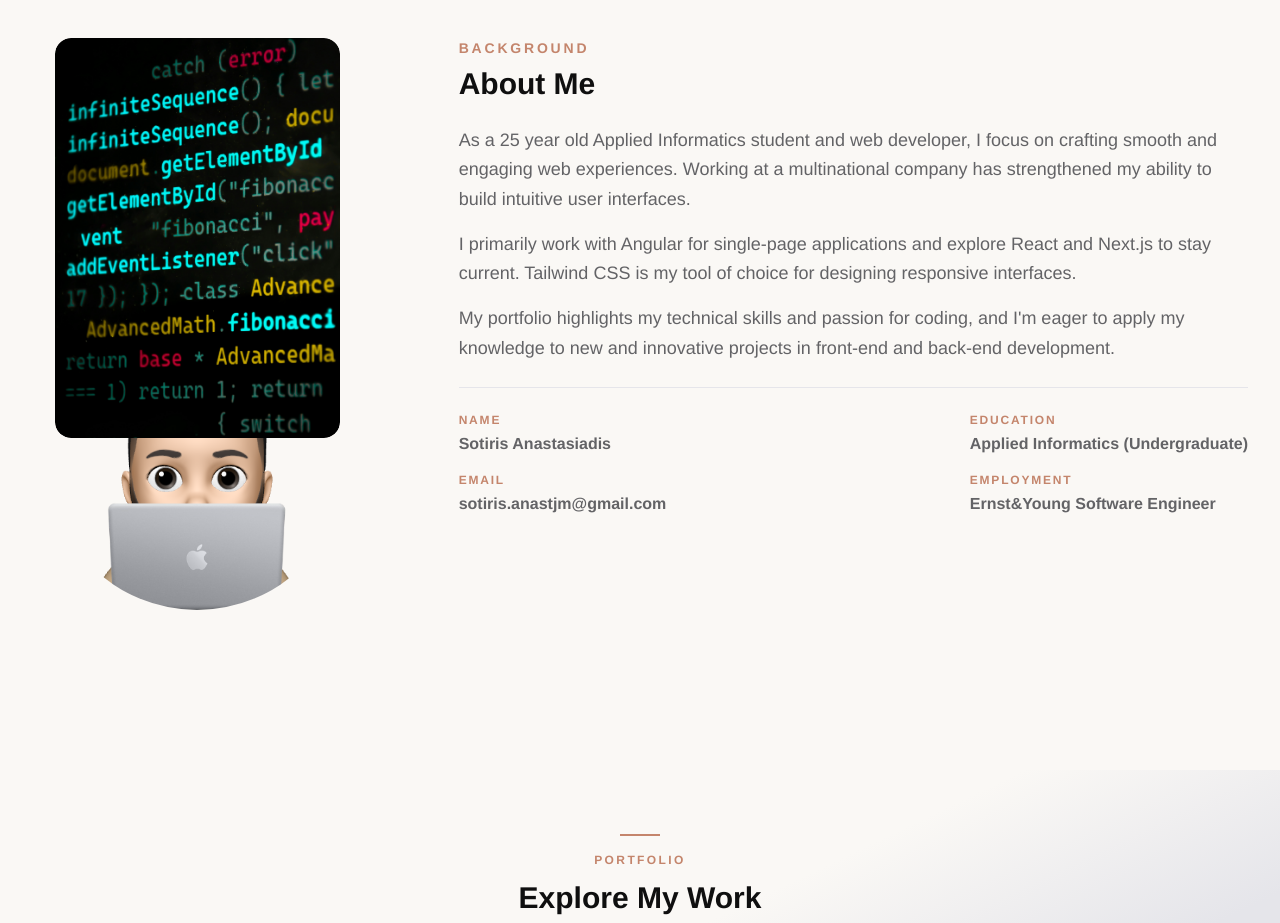
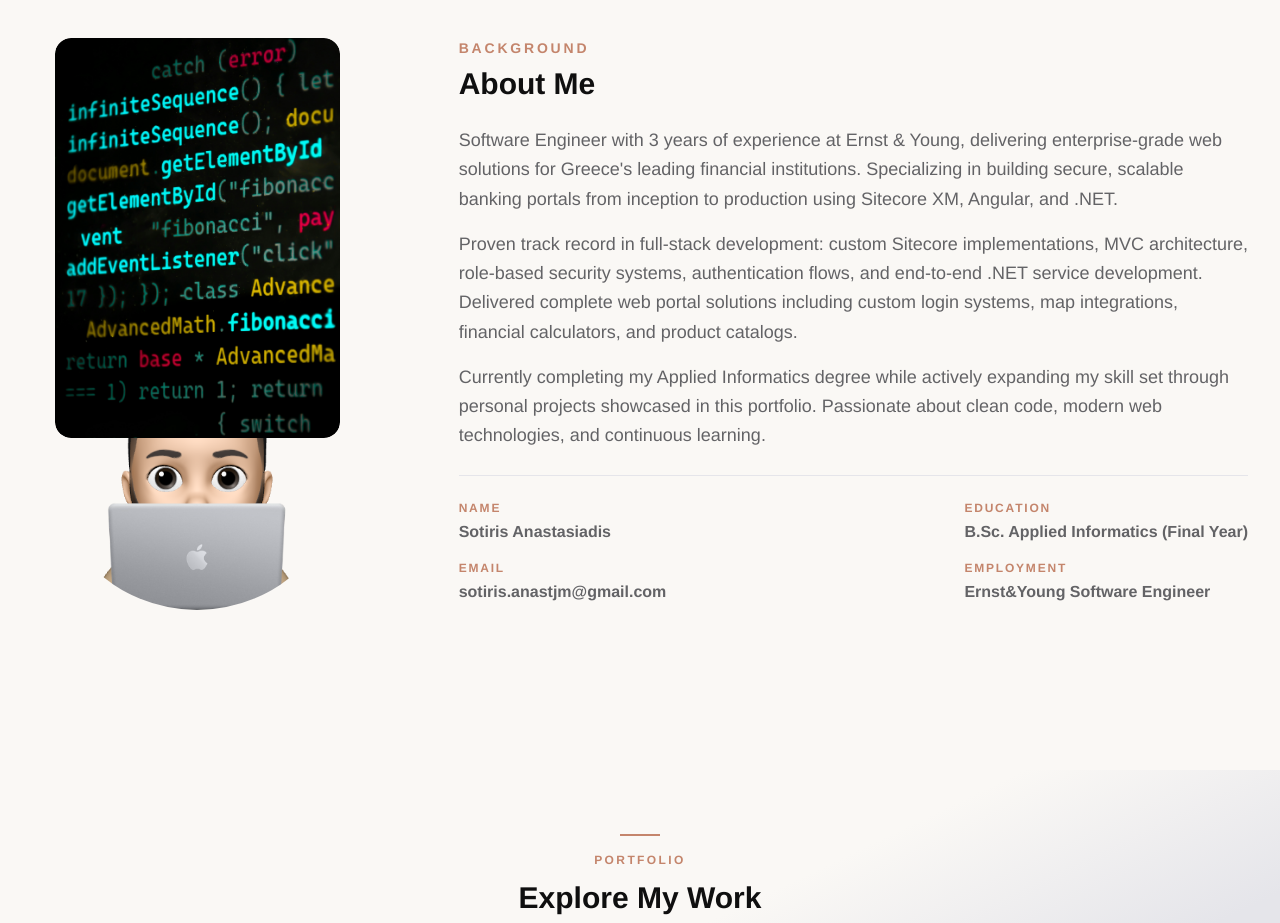
Before and after one commit to sotirisanastjm/AboutMe_v2, an Angular app: page / in a window 1280 px wide. Shown: the part 1440-2363 px from the top of the page. Built offline with nearby package versions, Linux system fonts and the light colour scheme.

Commit message:
Testimonial Changes

```diff
--- a/src/app/testimonial/testimonial.component.html
+++ b/src/app/testimonial/testimonial.component.html
@@ -15,13 +15,13 @@
             </div>
             <div class="space-y-4">
                 <p class="text-lg leading-relaxed">
-                    As a {{ this.year - 2000}} year old Applied Informatics student and web developer, I focus on crafting smooth and engaging web experiences. Working at a multinational company has strengthened my ability to build intuitive user interfaces.
+                    Software Engineer with 3 years of experience at Ernst & Young, delivering enterprise-grade web solutions for Greece's leading financial institutions. Specializing in building secure, scalable banking portals from inception to production using Sitecore XM, Angular, and .NET.
                 </p>
                 <p class="text-lg leading-relaxed">
-                    I primarily work with Angular for single-page applications and explore React and Next.js to stay current. Tailwind CSS is my tool of choice for designing responsive interfaces.
+                    Proven track record in full-stack development: custom Sitecore implementations, MVC architecture, role-based security systems, authentication flows, and end-to-end .NET service development. Delivered complete web portal solutions including custom login systems, map integrations, financial calculators, and product catalogs.
                 </p>
                 <p class="text-lg leading-relaxed">
-                    My portfolio highlights my technical skills and passion for coding, and I'm eager to apply my knowledge to new and innovative projects in front-end and back-end development.
+                    Currently completing my Applied Informatics degree while actively expanding my skill set through personal projects showcased in this portfolio. Passionate about clean code, modern web technologies, and continuous learning.
                 </p>
             </div>
             <div class="border-t border-blue-200 dark:border-blue-700 pt-6 flex sm:flex-row flex-col justify-between w-full gap-6">
@@ -38,7 +38,7 @@
                 <div class="flex flex-col space-y-4">
                     <div class="flex flex-col space-y-1">
                         <h4 class="font-bold text-xs uppercase tracking-[0.15em] text-accent dark:text-accent-dark">Education</h4>
-                        <p class="font-semibold text-base">Applied Informatics (Undergraduate)</p>
+                        <p class="font-semibold text-base">B.Sc. Applied Informatics (Final Year)</p>
                     </div>
                     <div class="flex flex-col space-y-1">
                         <h4 class="font-bold text-xs uppercase tracking-[0.15em] text-accent dark:text-accent-dark">Employment</h4>
```
